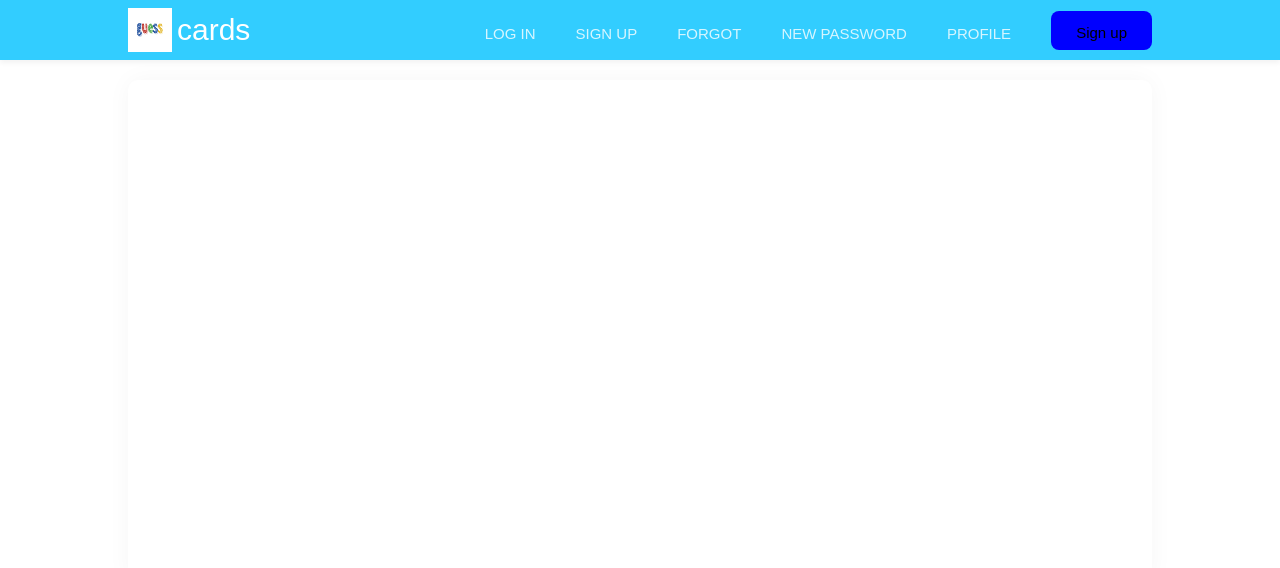
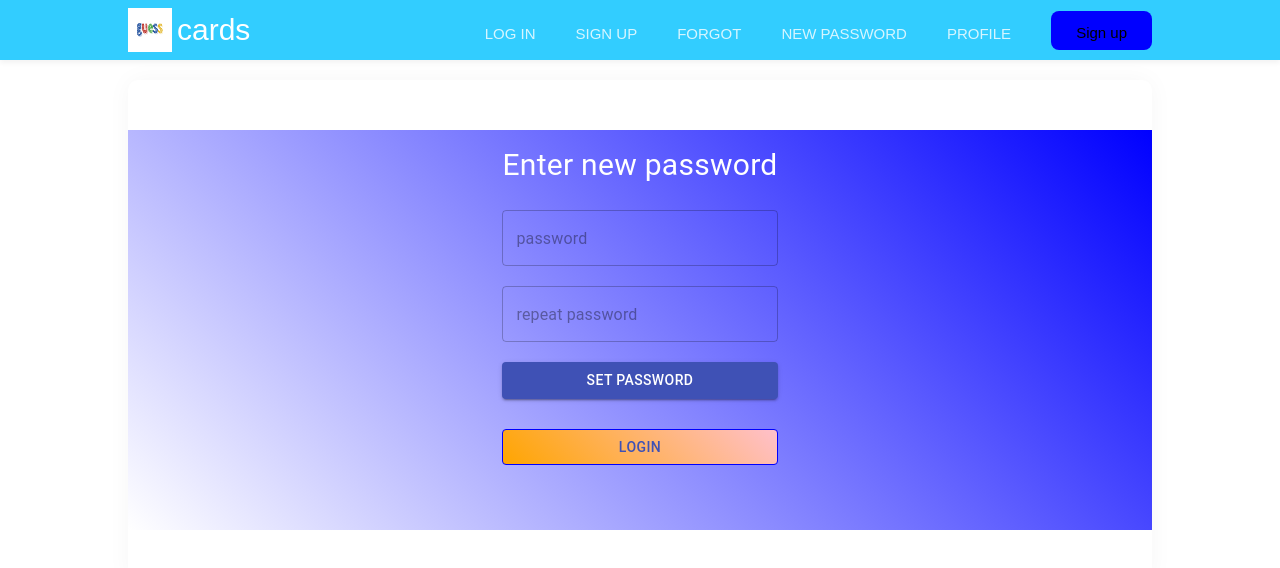
Before and after one commit to YauhenDavidovich/cards, a React (Create React App) app: page /newPassword in a window 1280 px wide. Shown: the top 568 px of the page. Built offline with nearby package versions, Linux system fonts and the light colour scheme.

Commit message:
created newPassword UI

```diff
--- a/src/features/01-auth/newPass/NewPassword.tsx
+++ b/src/features/01-auth/newPass/NewPassword.tsx
@@ -1,12 +1,76 @@
 import React from 'react';
-import {H3, Span} from "../../../main/ui/commonStyle";
+import {useFormik} from 'formik';
+import Grid from "@material-ui/core/Grid";
+import FormLabel from '@material-ui/core/FormLabel';
+import Box from '@material-ui/core/Box';
+import Container from '@material-ui/core/Container';
+import TextField from '@material-ui/core/TextField';
+import Button from '@material-ui/core/Button';
+import {Redirect} from 'react-router-dom';
 
-const NewPassword = () => {
-    return (
-        <div>
-            <H3>Enter new password</H3>
-        </div>
-    )
-}
+type NewPasswordProps = {}
+
+const NewPassword: React.FC<NewPasswordProps> = () => {
+    console.log('render New Password');
+
+    const formik = useFormik({
+        initialValues: {
+            password: '',
+        },
+        onSubmit: values => {
+            console.log(values);
+            alert(JSON.stringify(values, null, 2));
+        },
+    });
+    return <Container maxWidth="lg" style={{background: "linear-gradient(45deg, white, blue)", height: "50vh"}}>
+        <Grid container direction={"column"} justifyContent={"center"} alignItems="center" spacing={3}>
+            <Grid item xs={4}>
+                <form onSubmit={formik.handleSubmit}>
+                    <Box component="span" display="block" style={{marginTop: "20px", marginBottom: "10px"}}>
+                        <FormLabel htmlFor="email" filled={true} focused={true}
+                                   style={{fontSize: "30px", color: "white"}}>Enter new password </FormLabel>
+                    </Box>
+                    <Box component="span" display="block">
+                        <TextField
+                            variant={"outlined"}
+                            style={{marginTop: "20px", width: "100%"}}
+                            id={"outlined-basic"}
+                            type={"password"}
+                            color={"primary"}
+                            placeholder={"password"}
+                            {...formik.getFieldProps("password")}
+
+                        />
+                    </Box><Box component="span" display="block">
+                        <TextField
+                            variant={"outlined"}
+                            style={{marginTop: "20px", width: "100%"}}
+                            id={"outlined-basic"}
+                            type={"password"}
+                            color={"primary"}
+                            placeholder={"repeat password"}
+                            {...formik.getFieldProps("password")}
+
+                        />
+                    </Box>
+                    <Button variant="contained" color="primary" type="submit"
+                            style={{marginTop: "20px", width: "100%"}}>Set password</Button>
+                </form>
+
+                <Button variant={"outlined"} color={"primary"}
+                        style={{
+                            border: "1px solid blue",
+                            background: "linear-gradient(45deg, orange, pink)",
+                            marginTop: "30px",
+                            width: "100%"
+                        }}
+                        onClick={() => <Redirect to={'/login'}/>}>
+                    Login
+                </Button>
+
+            </Grid>
+        </Grid>
+    </Container>
+};
 
 export default NewPassword;
--- a/src/features/01-auth/recoveryPass/forgotUI/ForgotPassword.tsx
+++ b/src/features/01-auth/recoveryPass/forgotUI/ForgotPassword.tsx
@@ -22,6 +22,13 @@ const ForgotPassword: React.FC<ForgotProps> = () => {
             alert(JSON.stringify(values, null, 2));
         },
     });
+
+    const redirectToLogin = () => {
+        debugger;
+        console.log("What is the problem?")
+        return <Redirect from={'/forgotPassword'} to={'/login'}/>
+    }
+
     return <Container maxWidth="lg" style={{background: "linear-gradient(45deg, white, blue)", height: "50vh"}}>
         <Grid container direction={"column"} justifyContent={"center"} alignItems="center" spacing={3}>
             <Grid item xs={4}>
@@ -43,13 +50,12 @@ const ForgotPassword: React.FC<ForgotProps> = () => {
                         />
                     </Box>
                     <Button variant="contained" color="primary" type="submit"
-                            style={{marginTop: "20px", width: "100%"}}>Submit</Button>
+                            style={{marginTop: "20px", width: "100%"}}>Send</Button>
                 </form>
 
                     <Button variant={"outlined"} color={"primary"}
                             style={{border: "1px solid blue", background: "linear-gradient(45deg, orange, pink)", marginTop: "30px", width: "100%"}}
-                            onClick={() => <Redirect to={'/login'}/>}>
-                        Login
+                            onClick={redirectToLogin}>Login
                     </Button>
 
             </Grid>
@@ -57,4 +63,5 @@ const ForgotPassword: React.FC<ForgotProps> = () => {
     </Container>
 };
 
+
 export default ForgotPassword;
--- a/src/index.tsx
+++ b/src/index.tsx
@@ -3,17 +3,17 @@ import ReactDOM from 'react-dom';
 import './index.css';
 import App from './main/ui/App';
 import reportWebVitals from './reportWebVitals';
-import {HashRouter} from "react-router-dom";
+import {BrowserRouter} from "react-router-dom";
 import {Provider} from "react-redux";
 import store from "./main/bll/store";
 
 ReactDOM.render(
     <React.StrictMode>
-        <HashRouter>
+        <BrowserRouter>
             <Provider store={store}>
                 <App/>
             </Provider>
-        </HashRouter>
+        </BrowserRouter>
     </React.StrictMode>,
     document.getElementById('root')
 );
--- a/src/main/ui/ui-main/Main.tsx
+++ b/src/main/ui/ui-main/Main.tsx
@@ -8,19 +8,22 @@ import NotFound from "../../../features/01-auth/notFound/NotFound";
 import NewPassword from "../../../features/01-auth/newPass/NewPassword";
 import TestingSuperComponents from "../../../features/01-auth/testing/TestingSuperComponents";
 import ForgotPage from "../../../features/01-auth/recoveryPass/forgotUI/ForgotPage";
+import {Switch} from "react-router-dom";
 
 const Main = () => {
 
     return (
         <MainWrapper>
             <MainContainer>
+                <Switch>
                 <Route path='/signup' component={SignIn}/>
-                <Route path='/login' component={Login}/>
+                <Route path='/login' render={() => <Login />}/>
                 <Route exact path='/forgotPassword' render={() => <ForgotPage />}/>
-                <Route path='/newPassword' component={NewPassword}/>
+                <Route path='/newPassword' render={() => <NewPassword />}/>
                 <Route path='/profile' component={Profile}/>
                 <Route path='/404' component={NotFound}/>
                 <Route path='/test' component={TestingSuperComponents}/>
+                </Switch>
             </MainContainer>
         </MainWrapper>
     )
```
